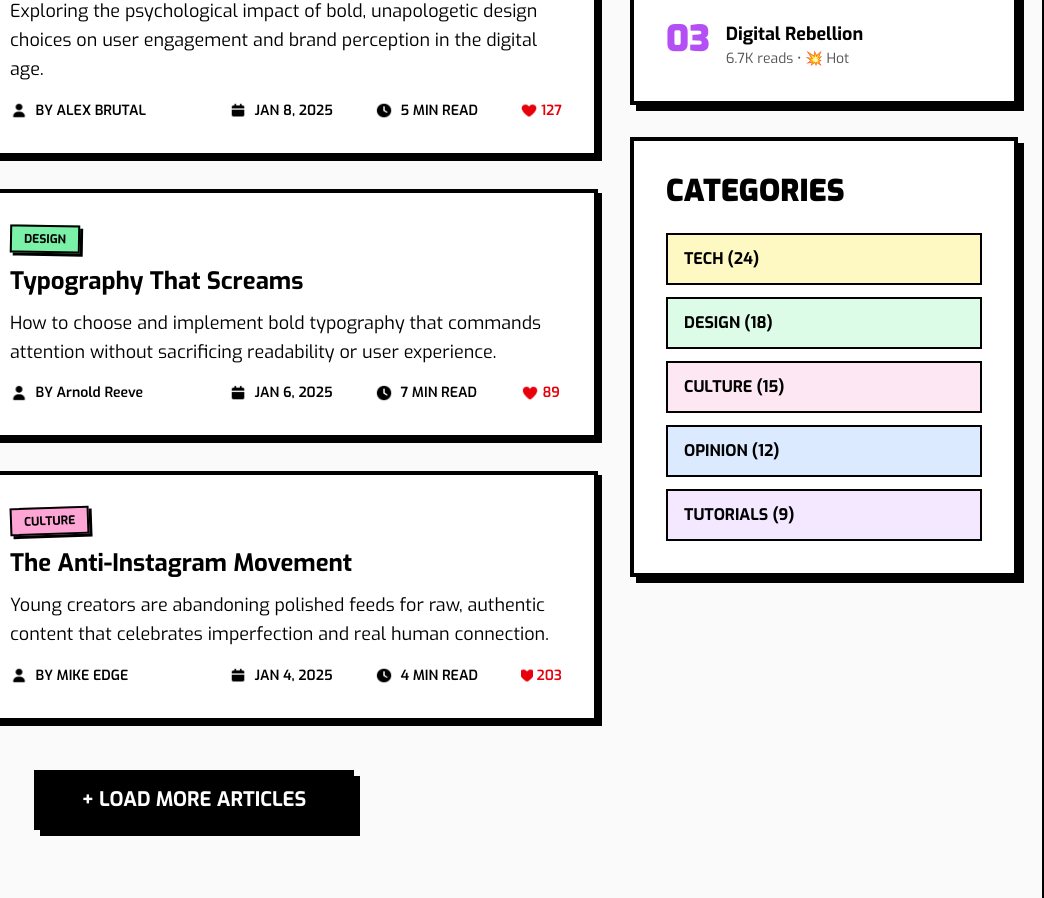
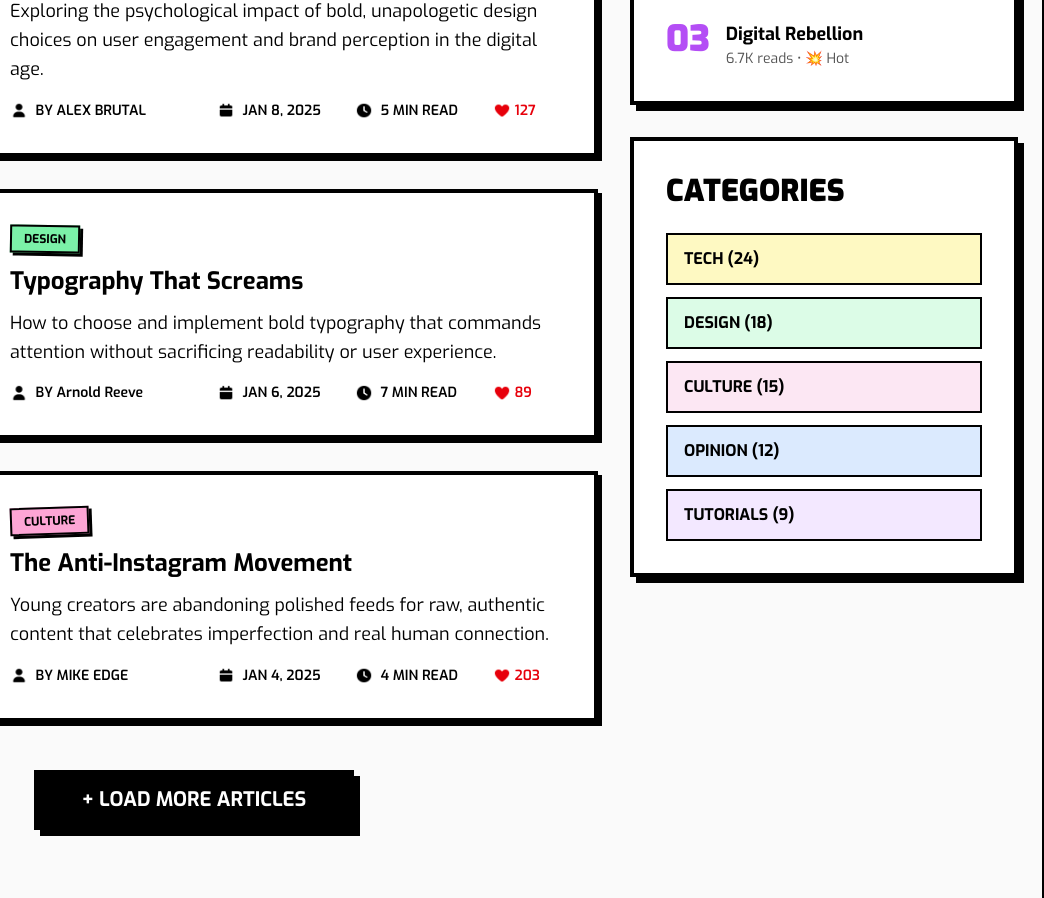
Before and after one commit to abdallahsayed98/Front-end-Diploma---Assignment-3-The-UX-Review-Blog, a plain HTML site: page index.html in a window 1280 px wide. Shown: the part 1115-2013 px from the top of the page, 236-1280 px from the left. Drawn offline with Linux system fonts and the light colour scheme.

Commit message:
fix artical meta gap

```diff
--- a/css/main.css
+++ b/css/main.css
@@ -483,6 +483,10 @@ button {
     gap: 2rem;
 }
 
+.articles .meta.grid {
+    gap: 0;
+}
+
 .articles .articles-head {
     margin-bottom: 3rem;
 }
```
